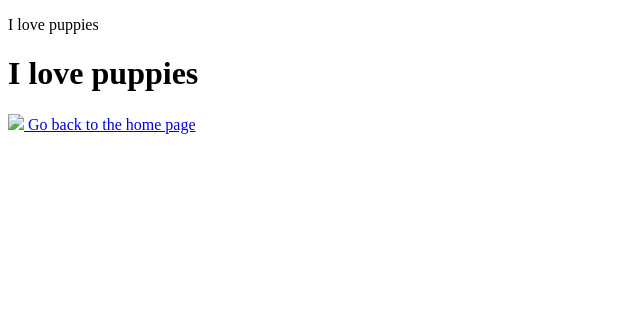
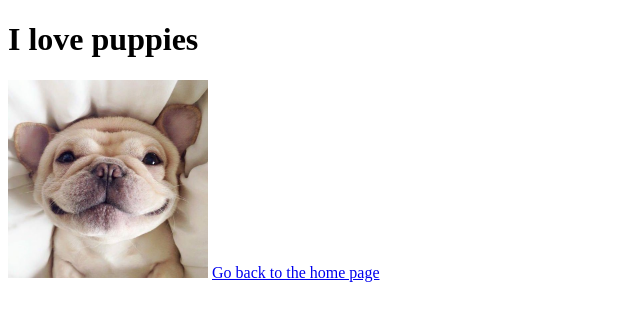
Before and after one commit to fuzzyter/INF286-Assignments, a plain HTML site: page Assignment09/personal-interests/puppies.html in a window 1280 px wide. Shown: the whole page, without its empty margins (0-640 px from the left). Drawn offline with Linux system fonts and the light colour scheme.

Commit message:
fix puppies.html
fixed the img

```diff
--- a/Assignment09/personal-interests/puppies.html
+++ b/Assignment09/personal-interests/puppies.html
@@ -1,11 +1,12 @@
 <!doctype html><!-- This page contains at least 6 errors -->
     <html>
     <head>
-        <p>I love puppies</p>
+        <title>I love puppies</title>
     </head>
     <body>
         <h1>I love puppies</h1>
-        <a href="https://www.soopush.com/wp-content/uploads/2019/08/e73a3d4c22760168d7ccd79baab8db40.jpg"></img>
-        <img src="img/assets/7f26e71b2c84e6b16d4f6d3fd8a58bca" /><img style="C:\Users\Nicholas\Desktop\chocolatechallenge\61-cute-puppies.jpg" /></body>
+        <a href="https://www.soopush.com/wp-content/uploads/2019/08/e73a3d4c22760168d7ccd79baab8db40.jpg">
+            <img src="../61-cute-puppies.jpg" style="width: 200px; height:auto;"></a>
+    </body>
     </html>
     <a href="../index.html">Go back to the home page</a>
```
